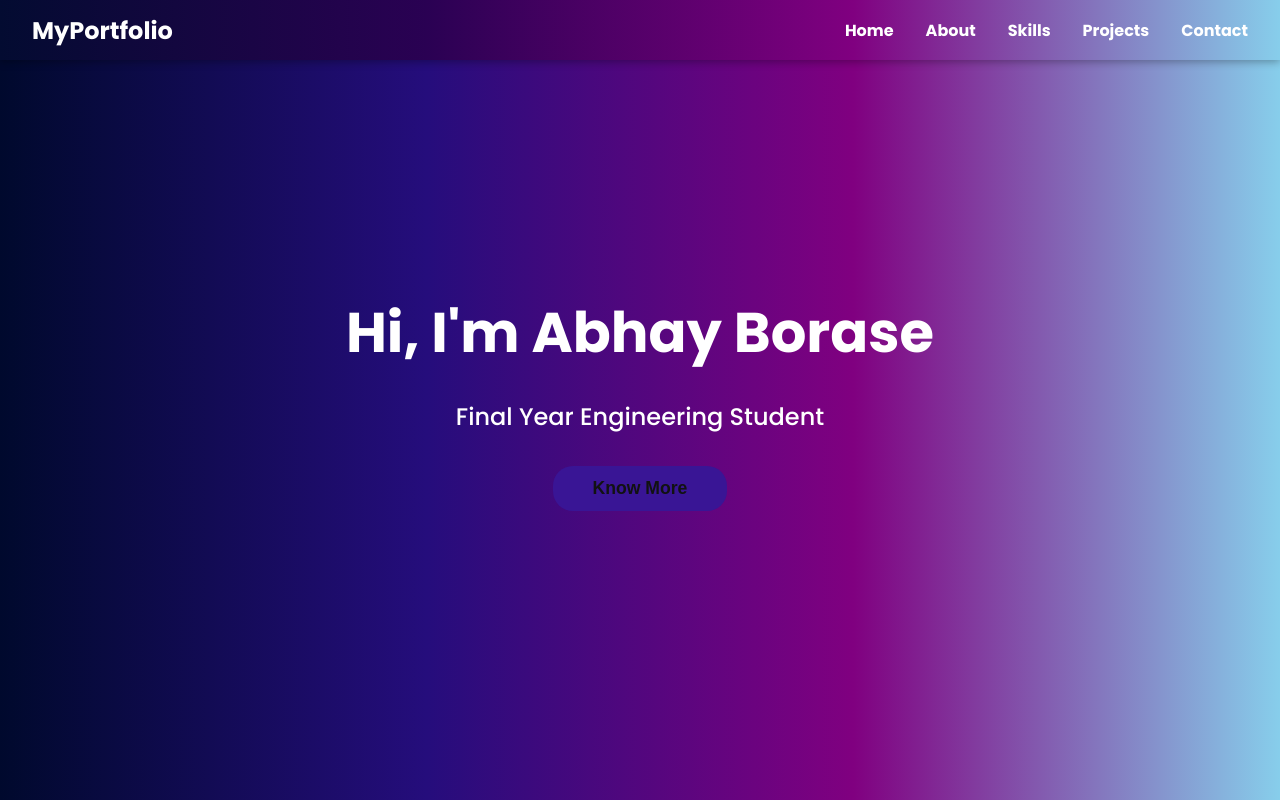
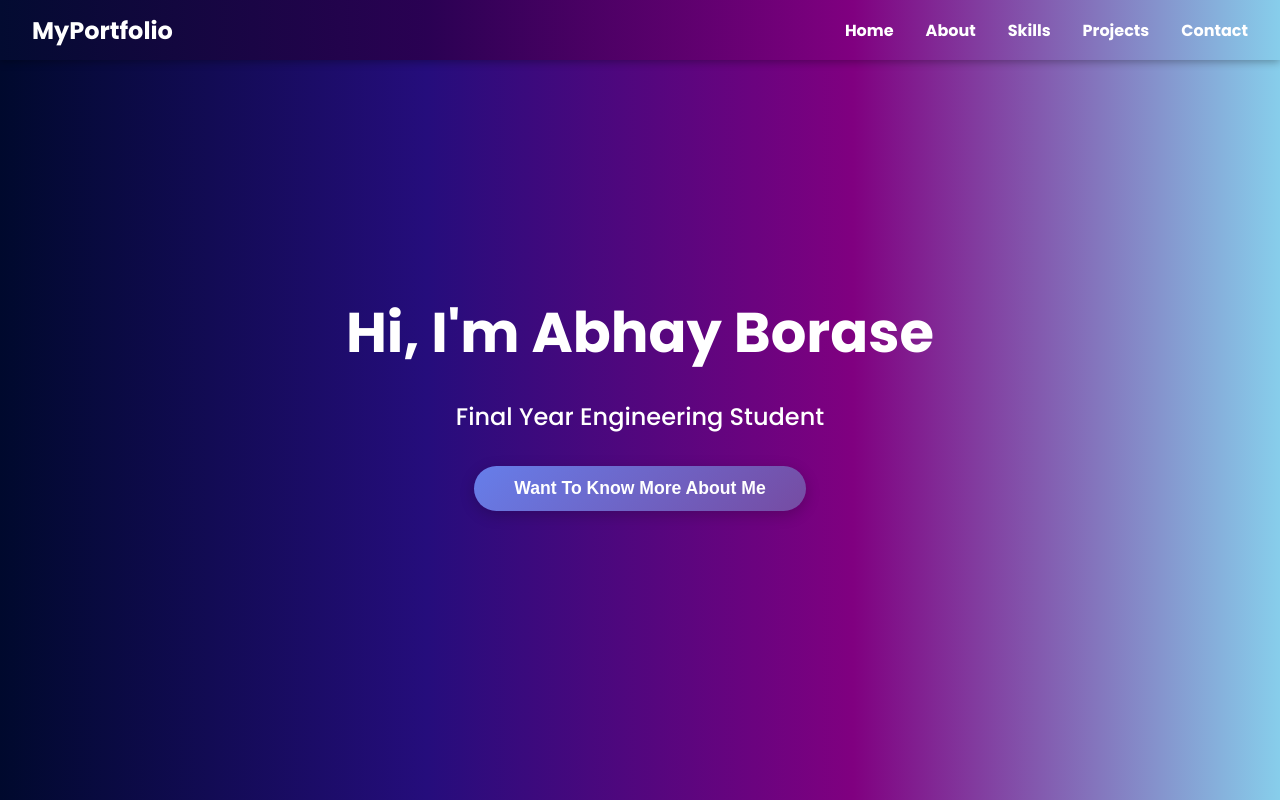
Before and after one commit to ab-1402/my-portfolio, an Angular app: page / in a window 1280 px wide. Built offline with nearby package versions, Linux system fonts and the light colour scheme.

Commit message:
normal css changes

```diff
--- a/src/app/pages/home/home.component.css
+++ b/src/app/pages/home/home.component.css
@@ -19,21 +19,23 @@
   margin-bottom: 2rem;
   font-weight: 400;
 }
-
 .hero-content button {
   padding: 0.75rem 2.5rem;
   border: none;
-  background-color: #391595;
-  color: #121212;
+  background: linear-gradient(135deg, #667eea, #764ba2);
+  color: white;
   font-weight: 700;
   font-size: 1.1rem;
-  border-radius: 20px;
+  border-radius: 30px;
   cursor: pointer;
-  transition: background-color 0.3s ease;
+  box-shadow: 0 4px 15px rgba(0, 0, 0, 0.2);
+  transition: all 0.3s ease;
 }
 
 .hero-content button:hover {
-  background-color: #555bb6;
+  background: linear-gradient(135deg, #5a67d8, #6b46c1);
+  transform: scale(1.05);
+  box-shadow: 0 6px 20px rgba(0, 0, 0, 0.3);
 }
 
 .fade-in {
--- a/src/app/pages/home/home.component.html
+++ b/src/app/pages/home/home.component.html
@@ -2,6 +2,6 @@
   <div class="hero-content fade-in">
     <h1>Hi, I'm Abhay Borase</h1>
     <p>Final Year Engineering Student</p>
-    <button [routerLink]="['/about']">Know More</button>
+    <button [routerLink]="['/about']">Want To Know More About Me</button>
   </div>
 </section>
```
